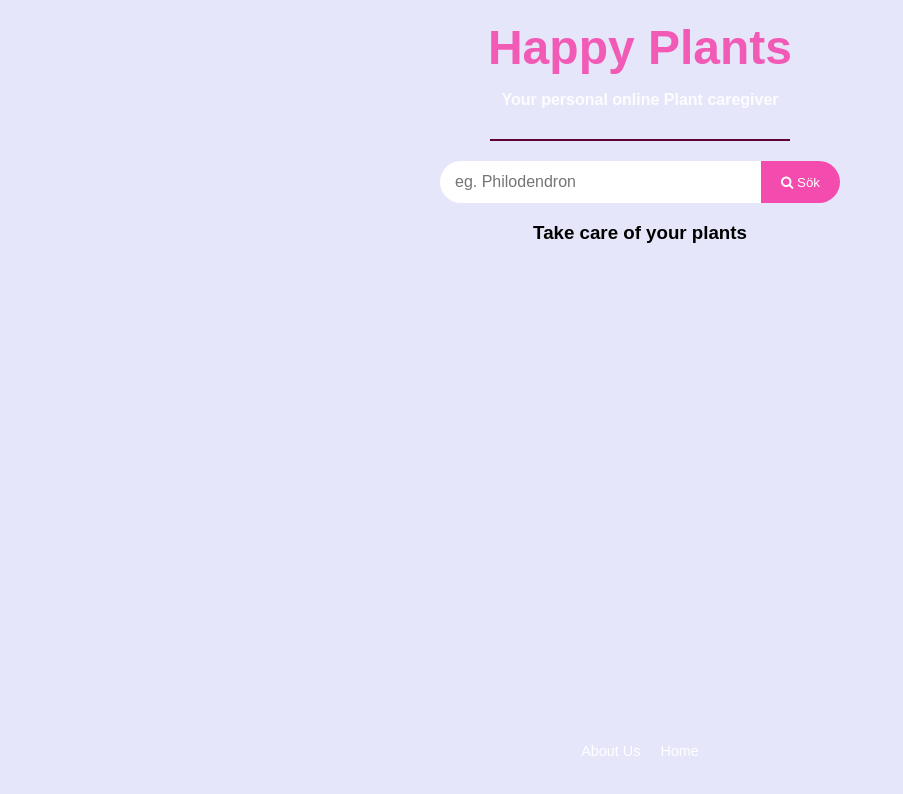
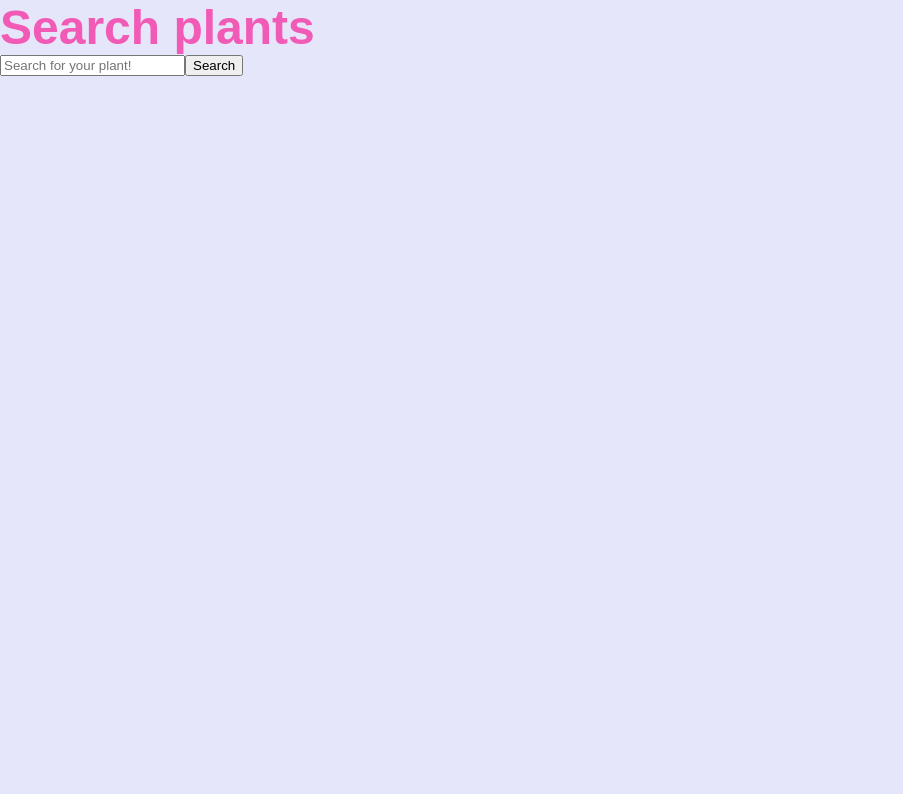
Before and after one commit to HappyPlantsDA489A/HappyPlants, a React (Vite) app in the folder frontend/: page / in a window 1280 px wide. Shown: the top 794 px of the page, without its empty margins (0-903 px from the left). Built offline with nearby package versions, Linux system fonts and the light colour scheme.

Commit message:
React fix
Trying to build frontend with react

Co-Authored-By: Delaram Azad <157022246+delaramazad@users.noreply.github.com>

```diff
--- a/frontend/src/App.jsx
+++ b/frontend/src/App.jsx
@@ -1,102 +1,17 @@
-import { useState } from 'react'
-import './style.css'
+import { BrowserRouter, Routes, Route } from "react-router-dom"; //BrowserRouter lyssnar på ändringar i webbläsarens url
+import PlantList from "./PlantList";
+import PlantDetail from ".PlantDetail";
+import './style.css';
 
 function App() {
-    // State för att hålla koll på sökord, resultat och laddning
-    const [query, setQuery] = useState('')
-    const [plants, setPlants] = useState([])
-    const [loading, setLoading] = useState(false)
-
-    const handleSearch = async (event) => {
-        event.preventDefault() // Stoppar sidan från att laddas om
-
-        if (!query) return
-
-        setLoading(true) //spinner
-        setPlants([])    // rensar sökfältet
-
-        try {
-            // anorap backend från port 8080
-            const response = await fetch(`/api/search?plantName=${encodeURIComponent(query)}`)
-
-            if (!response.ok) {
-                throw new Error('Kunde inte hämta data från servern')
-            }
-
-            const result = await response.json()
-
-            setPlants(result.data || [])
-
-        } catch (error) {
-            console.error("Fel vid hämtning:", error)
-            alert("Kunde inte hämta plantor. Kontrollera att Java-servern körs.")
-        } finally {
-            setLoading(false) // spinner stängs av oavsett result.
-        }
-    }
-
     return (
-        <div id="content-box">
-            <div className="center-wrapper">
-                <h1>Happy Plants</h1>
-                <p>Your personal online Plant caregiver</p>
-                <hr />
-
-                <div className="search-container">
-                    <form id="search-form" onSubmit={handleSearch}>
-                        <div className="textbox-button-field">
-                            <input
-                                type="text"
-                                placeholder="eg. Philodendron"
-                                value={query}
-                                onChange={(e) => setQuery(e.target.value)}
-                                id="plantID"
-                            />
-                            <button id="search-btn" type="submit">
-                                <i className="fa fa-search"></i> Sök
-                            </button>
-                        </div>
-                    </form>
-                    <h3>Take care of your plants</h3>
-                </div>
-
-                {/* SPINNER: Visas bara när loading är true */}
-                {loading && (
-                    <div id="loading-spinner">
-                        <i className="fa fa-spinner fa-spin"></i>
-                        <p>Finding your plant...</p>
-                    </div>
-                )}
-
-                {/* PLANT RESULTAT: Loopar igenom listan 'plants' och skapar kort */}
-                <div id="plant-container" style={{ display: plants.length > 0 ? 'grid' : 'none' }}>
-                    {plants.map((plant, index) => (
-                        <div key={plant.id || index} className="plant-card">
-                            <h3>{plant.common_name || "Okänt namn"}</h3>
-                            <p>
-                                Scientific name: <i>
-                                {plant.scientific_name && plant.scientific_name.length > 0
-                                    ? plant.scientific_name[0]
-                                    : "N/A"}
-                            </i>
-                            </p>
-
-                            {/* Extra knappar från din original-HTML */}
-                            <div className="card-buttons">
-                                <button className="btn-pill"><i className="fa fa-camera"></i> Sights</button>
-                                <button className="btn-pill"><i className="fa fa-info-circle"></i> Facts</button>
-                            </div>
-                        </div>
-                    ))}
-                </div>
-            </div>
-
-            <footer>
-                <a className="footer-text" href="">About Us</a>
-                <a className="footer-text" href="/">Home</a>
-            </footer>
-        </div>
-    )
+        <BrowserRouter>
+            <Routes>
+                <Route path="/" element={<PlantList/>} />
+                <Route path="/plant/:id" element={<PlantDetail/>} />
+            </Routes>
+        </BrowserRouter>
+    );
 }
 
-export default App
+export default App;
--- /dev/null
+++ b/frontend/src/PlantList.jsx
@@ -0,0 +1,37 @@
+import { useState } from "react";
+import { Link } from "react-router-dom";
+
+function PlantList() {
+    const [query, setQuery] = useState("");
+    const [plants, setPlants] = useState([]);
+
+    function searchPlants() {
+        fetch(`http://localhost:8080/api/plants/search?name=${query}`)
+            .then(res => res.json())
+            .then(data => setPlants(data));
+    }
+
+    return(
+        <div>
+            <h1>Search plants</h1>
+
+            <input
+                value={query}
+                onChange={e => setQuery(e.target.value)}
+                placeholder="Search for your plant!"
+            />
+            <button onClick={searchPlants}>Search</button>
+
+            <div className="grid">
+                {plants.map(plant=> (
+                    <Link to={`/plant/${plant.id}`} key={plant.id} className="card">
+                        <img src={plant.imageUrl} alt={plant.name}/>
+                        <h3>{plant.name}</h3>
+                    </Link>
+                ))}
+            </div>
+        </div>
+    );
+}
+
+export default PlantList;
--- a/frontend/src/style.css
+++ b/frontend/src/style.css
@@ -8,6 +8,16 @@ body {
     margin: 0;
     padding: 0;
     font-family: sans-serif;
+}
+
+#plant-container {
+    background-color: steelblue;
+}
+
+.plant-card {
+    background-color: hotpink;
+    width: 40px;
+    height: 40px;
 }
 
 #content-box {
```
Also changed, not shown: frontend/src/PlantDetail.jsx (added, +25 -0 lines), 1 other file (tests, documents, lock files or other folders).
